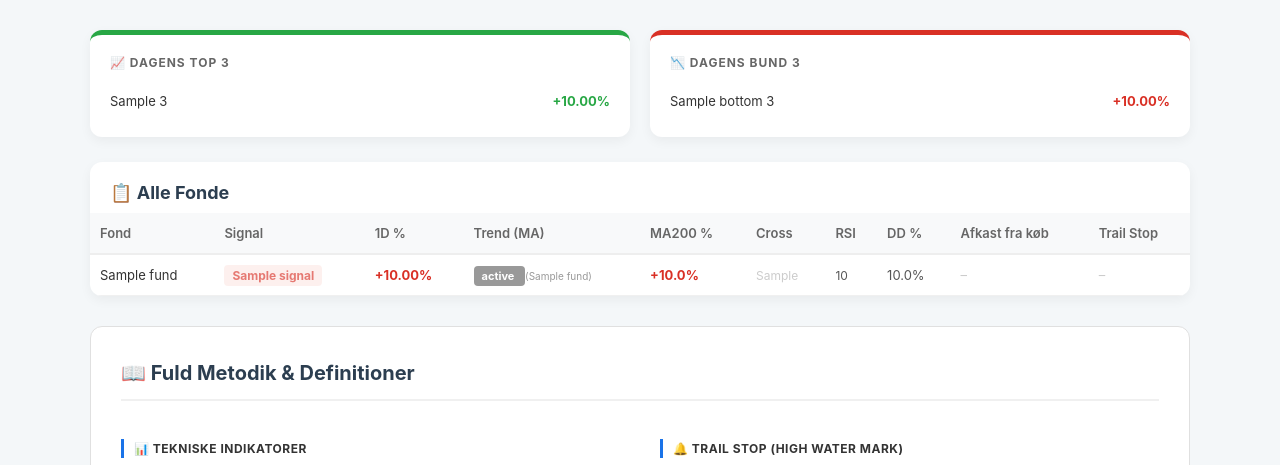
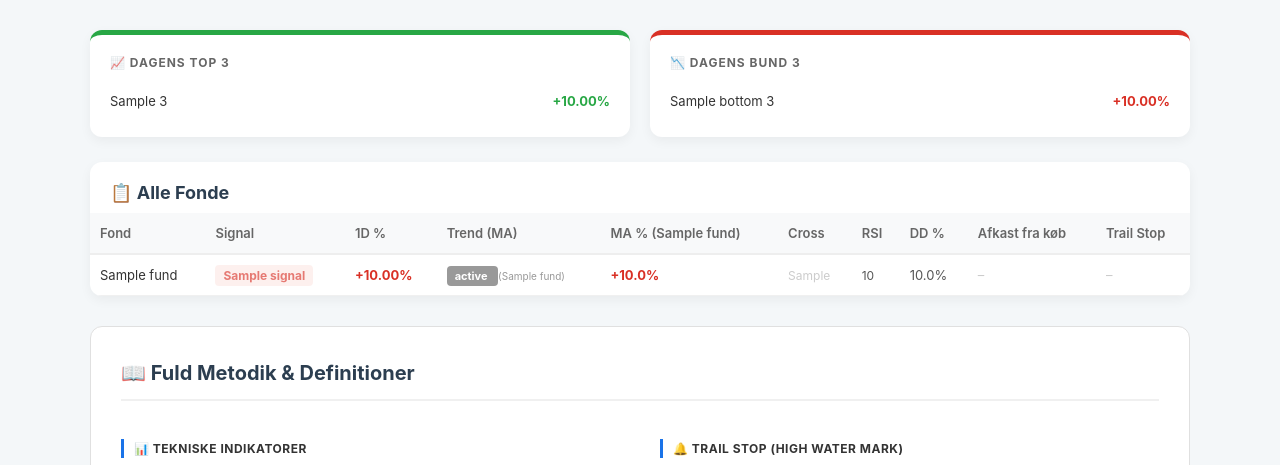
Before and after one commit to Alf4444/TrendAgent, a Python web app: template templates/daily.html.j2 in a window 1280 px wide. Shown: the part 84-549 px from the top of the page. Run offline with Jinja, Linux system fonts and the light colour scheme; the template is opened without the code that fills it: most values are stand-ins (such as "Sample title", 1, 10 or a date in 2020).

Commit message:
Update daily.html.j2

```diff
--- a/templates/daily.html.j2
+++ b/templates/daily.html.j2
@@ -220,7 +220,7 @@
                     <th>Signal</th>
                     <th>1D %</th>
                     <th>Trend (MA)</th>
-                    <th>MA200 %</th>
+                    <th>MA % ({{ funds[0].ma_label if funds else "MA" }})</th>
                     <th>Cross</th>
                     <th>RSI</th>
                     <th>DD %</th>
```
